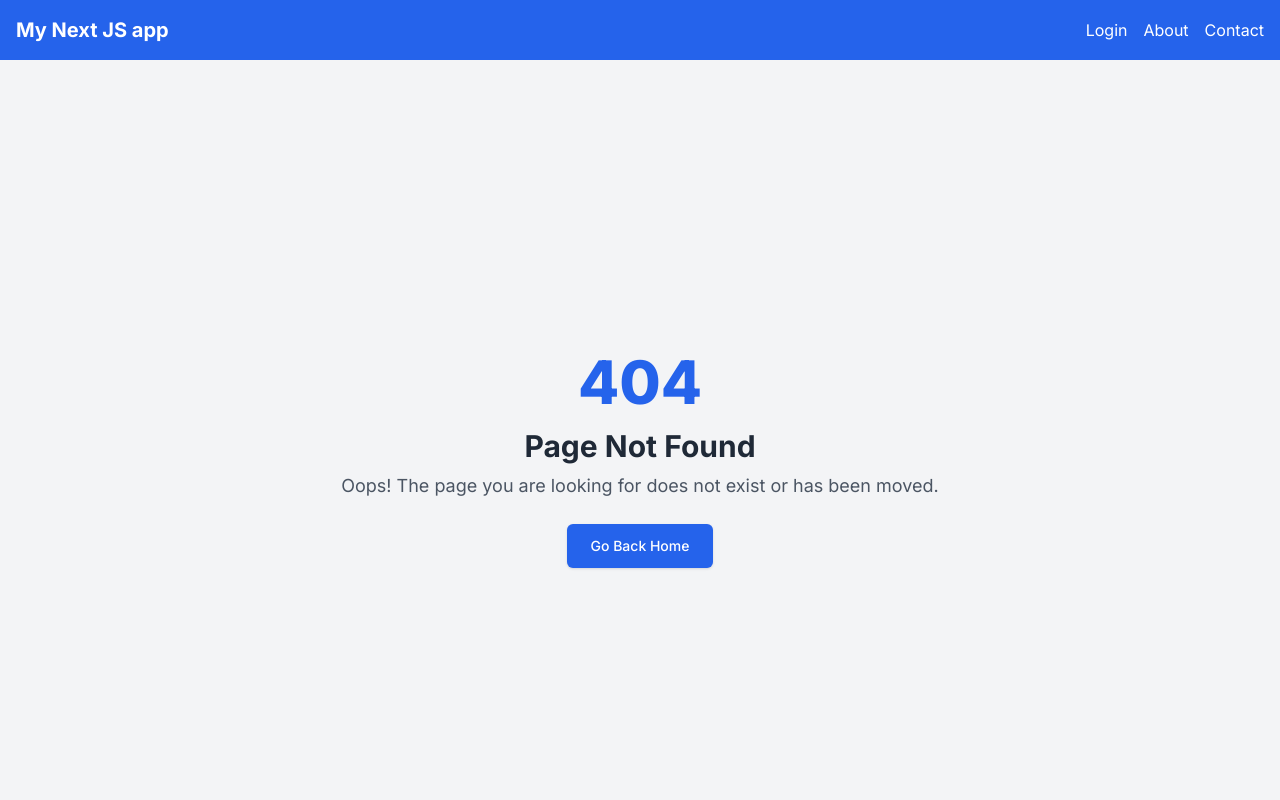
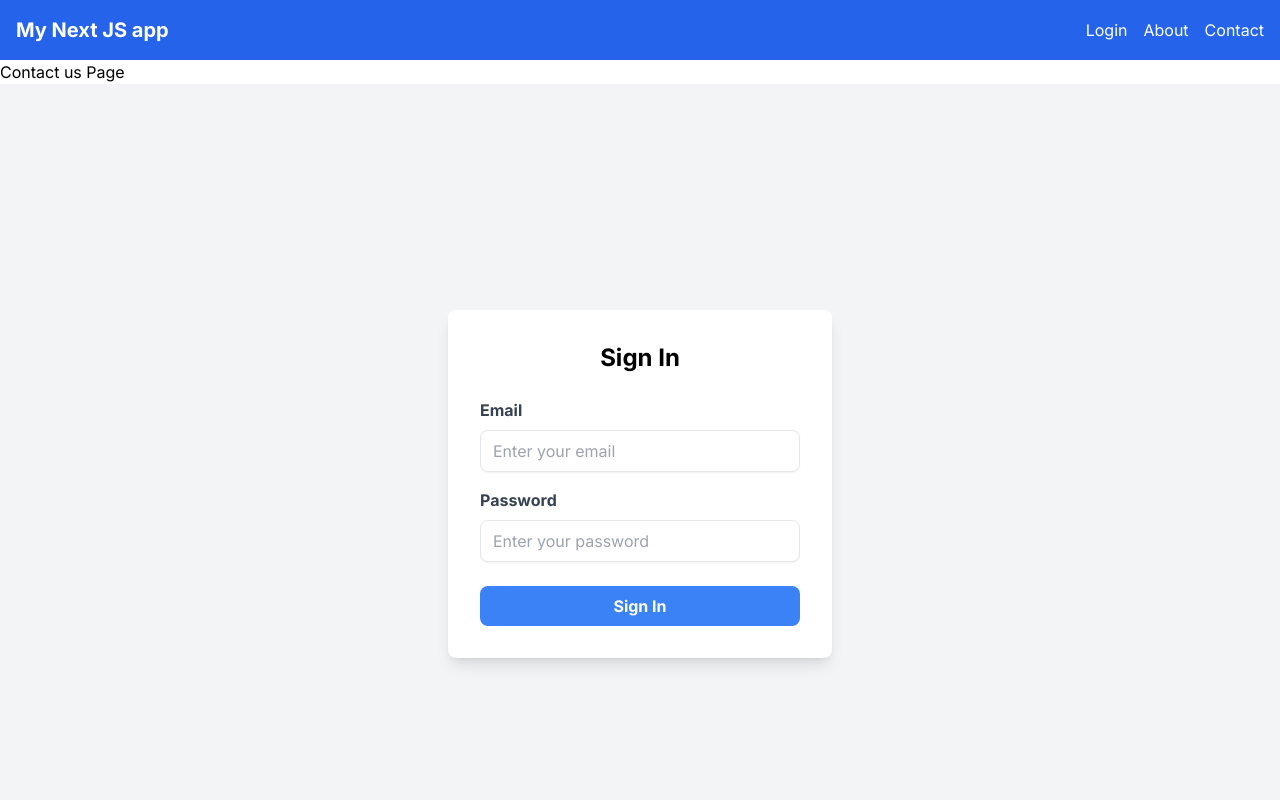
Before and after one commit to abdullahaccenture/nextjs-topics, a Next.js app: page /contact in a window 1280 px wide. Before the commit this address had no page. Shown: the top 800 px of the page. Built offline with nearby package versions, Linux system fonts and the light colour scheme.

Commit message:
intercepting route

```diff
--- /dev/null
+++ b/app/@model/(.)contact/page.tsx
@@ -0,0 +1,38 @@
+import React from 'react'
+
+export default function ContactModel() {
+  return (
+    <div>
+        <h1>Interceptor : Contact us Page</h1>
+        <div className="flex items-center justify-center min-h-screen bg-gray-100">
+        <div className="bg-white p-8 rounded-lg shadow-lg w-full max-w-sm">
+          <h2 className="text-2xl font-bold text-center mb-6">Interceptor page</h2>
+          <form>
+            <div className="mb-4">
+              <label
+                htmlFor="email"
+                className="block text-gray-700 font-bold mb-2"
+              >
+                Email
+              </label>
+              <input
+                type="email"
+                id="email"
+                placeholder="Enter your email"
+                className="w-full px-3 py-2 border rounded-lg shadow-sm focus:outline-none focus:ring-2 focus:ring-blue-500"
+              />
+            </div>
+
+            <button
+              type="submit"
+              className="w-full bg-blue-500 text-white font-bold py-2 px-4 rounded-lg hover:bg-blue-700 focus:outline-none focus:ring-2 focus:ring-blue-500"
+            >
+              Sign In
+            </button>
+          </form>
+        </div>
+      </div>
+
+    </div>
+  )
+}
--- /dev/null
+++ b/app/@model/default.tsx
@@ -0,0 +1,3 @@
+export default function Default() {
+    return null
+  }
--- a/app/Header.js
+++ b/app/Header.js
@@ -22,9 +22,9 @@ export default function Header() {
               </a>
             </li>
             <li>
-              <a href="/contact" className="hover:underline">
+              <Link href="/contact" className="hover:underline">
                 Contact
-              </a>
+              </Link>
             </li>
           </ul>
         </nav>
--- /dev/null
+++ b/app/contact/page.tsx
@@ -0,0 +1,51 @@
+import React from 'react'
+
+export default function Contact() {
+  return (
+    <div>
+        <h1>Contact us Page</h1>
+        <div className="flex items-center justify-center min-h-screen bg-gray-100">
+        <div className="bg-white p-8 rounded-lg shadow-lg w-full max-w-sm">
+          <h2 className="text-2xl font-bold text-center mb-6">Sign In</h2>
+          <form>
+            <div className="mb-4">
+              <label
+                htmlFor="email"
+                className="block text-gray-700 font-bold mb-2"
+              >
+                Email
+              </label>
+              <input
+                type="email"
+                id="email"
+                placeholder="Enter your email"
+                className="w-full px-3 py-2 border rounded-lg shadow-sm focus:outline-none focus:ring-2 focus:ring-blue-500"
+              />
+            </div>
+            <div className="mb-6">
+              <label
+                htmlFor="password"
+                className="block text-gray-700 font-bold mb-2"
+              >
+                Password
+              </label>
+              <input
+                type="password"
+                id="password"
+                placeholder="Enter your password"
+                className="w-full px-3 py-2 border rounded-lg shadow-sm focus:outline-none focus:ring-2 focus:ring-blue-500"
+              />
+            </div>
+            <button
+              type="submit"
+              className="w-full bg-blue-500 text-white font-bold py-2 px-4 rounded-lg hover:bg-blue-700 focus:outline-none focus:ring-2 focus:ring-blue-500"
+            >
+              Sign In
+            </button>
+          </form>
+        </div>
+      </div>
+
+    </div>
+  )
+}
--- a/app/layout.tsx
+++ b/app/layout.tsx
@@ -13,12 +13,15 @@ export const metadata: Metadata = {
 
 export default function RootLayout({
   children,
+  model,
 }: Readonly<{
   children: React.ReactNode;
+  model: React.ReactNode;
 }>) {
   return (
     <html lang="en">
       <body className={inter.className}>
+        {model}
         <Header />
         {children}
         <Footer />
```
Also changed, not shown: 1 other file (tests, documents, lock files or other folders).
